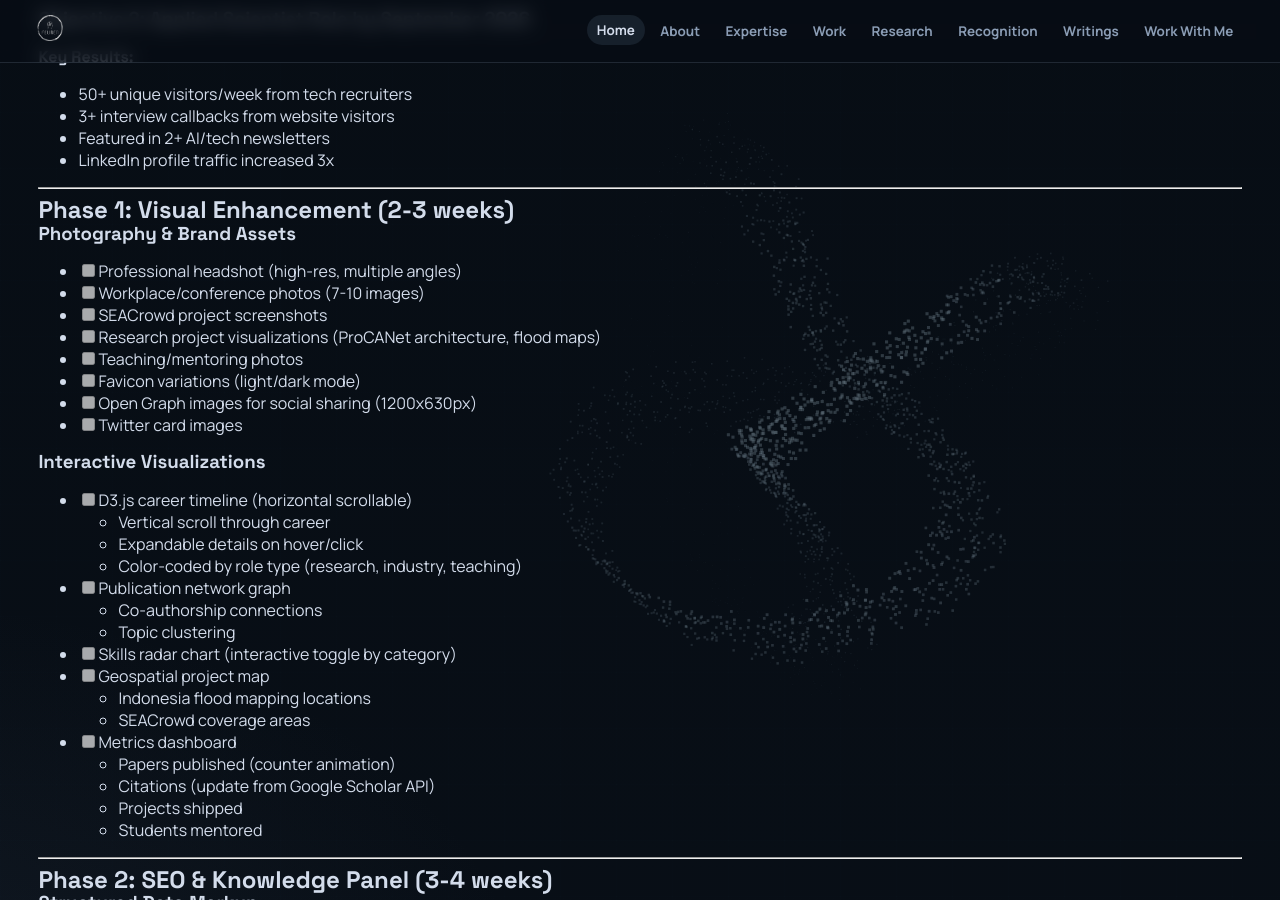
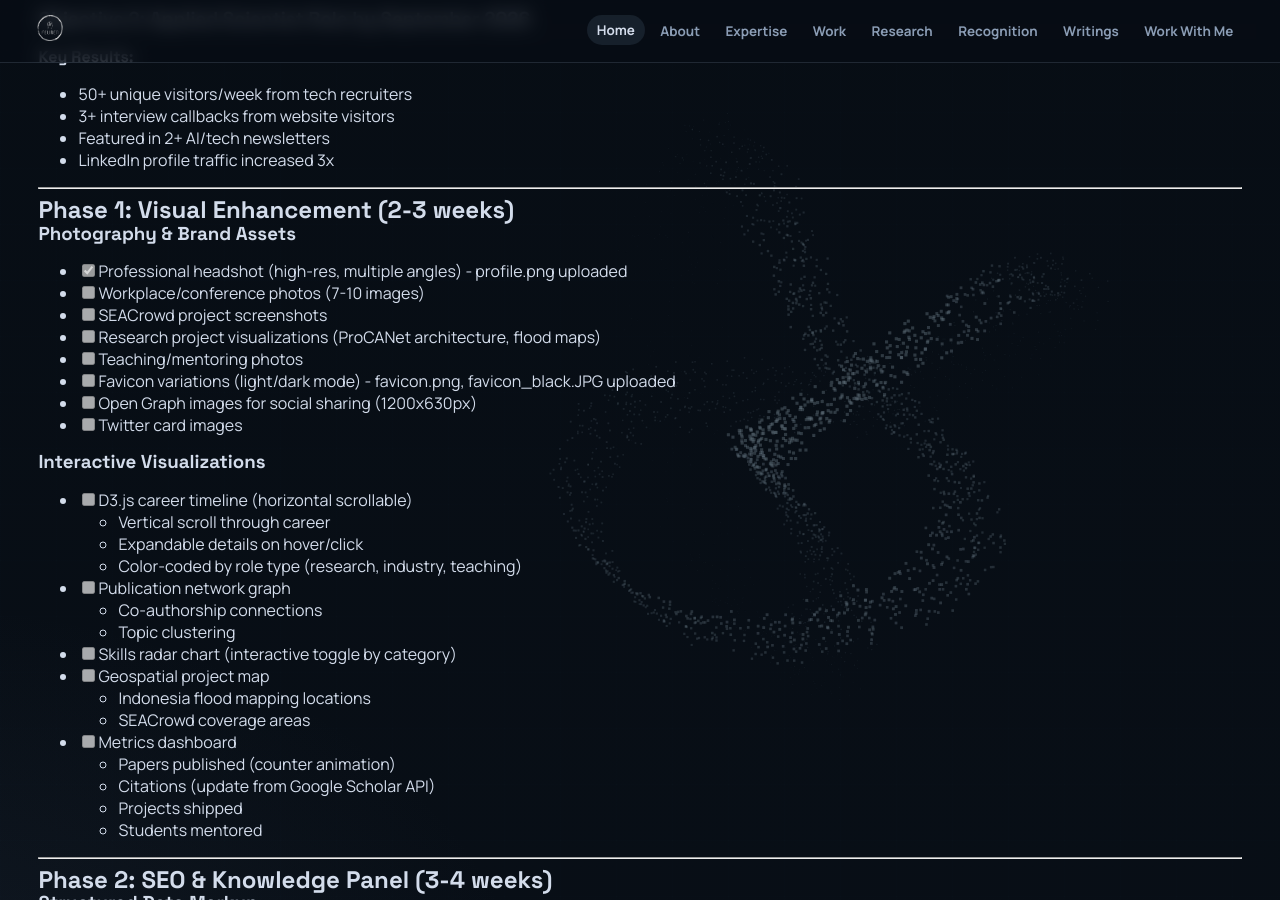
Before and after one commit to Feliren88/feliren88.github.io, a Jekyll site: the page built from backlog.md, in a window 1280 px wide and 900 px high, scrolled down 516 px. Built offline with Jekyll 4.4.1, drawn with Linux system fonts in a browser that asks for light colours; our own code applies the rules of GitHub Pages for plain Markdown files; some of the changed text lies outside the part shown.

Commit message:
Mark photography assets as completed - profile.png and favicons exist

```diff
--- a/backlog.md
+++ b/backlog.md
@@ -21,12 +21,12 @@
 ## Phase 1: Visual Enhancement (2-3 weeks)
 
 ### Photography & Brand Assets
-- [ ] Professional headshot (high-res, multiple angles)
+- [x] Professional headshot (high-res, multiple angles) - profile.png uploaded
 - [ ] Workplace/conference photos (7-10 images)
 - [ ] SEACrowd project screenshots
 - [ ] Research project visualizations (ProCANet architecture, flood maps)
 - [ ] Teaching/mentoring photos
-- [ ] Favicon variations (light/dark mode)
+- [ ] Favicon variations (light/dark mode) - favicon.png, favicon_black.JPG uploaded
 - [ ] Open Graph images for social sharing (1200x630px)
 - [ ] Twitter card images
 
@@ -178,10 +178,10 @@
 ## Priority Queue (Next 30 Days)
 
 ### Must Have (Week 1)
-1. ~Professional headshots uploaded~ (pending)
-2. ~Publication images/thumbnails~ (pending)
+1. [x] Professional headshots uploaded (profile.png exists)
+2. Publication images/thumbnails
 3. [x] Person schema markup
-4. ~Executive summary PDF~ (pending)
+4. Executive summary PDF
 
 ### Should Have (Weeks 2-3)
 1. Interactive D3 timeline
```
